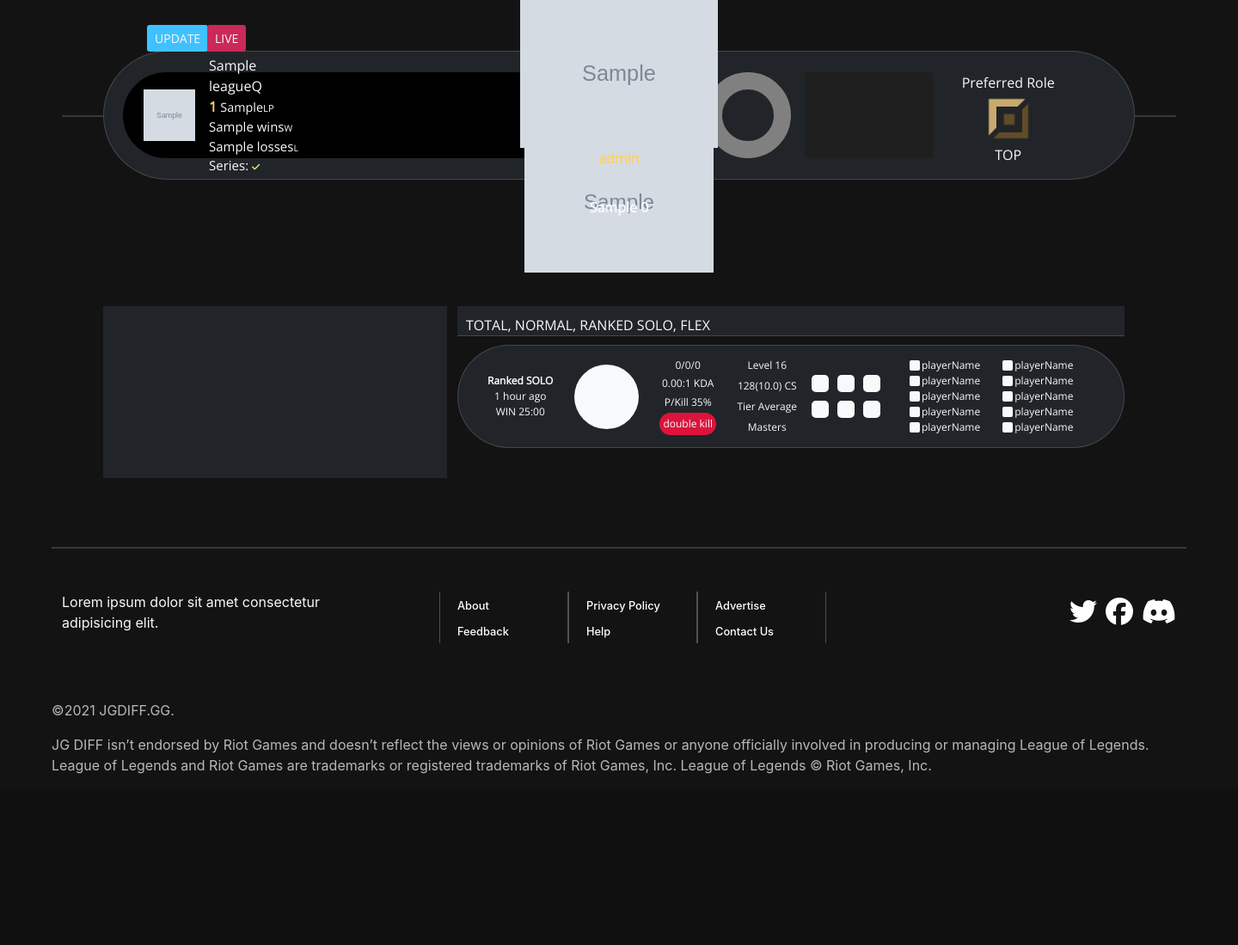
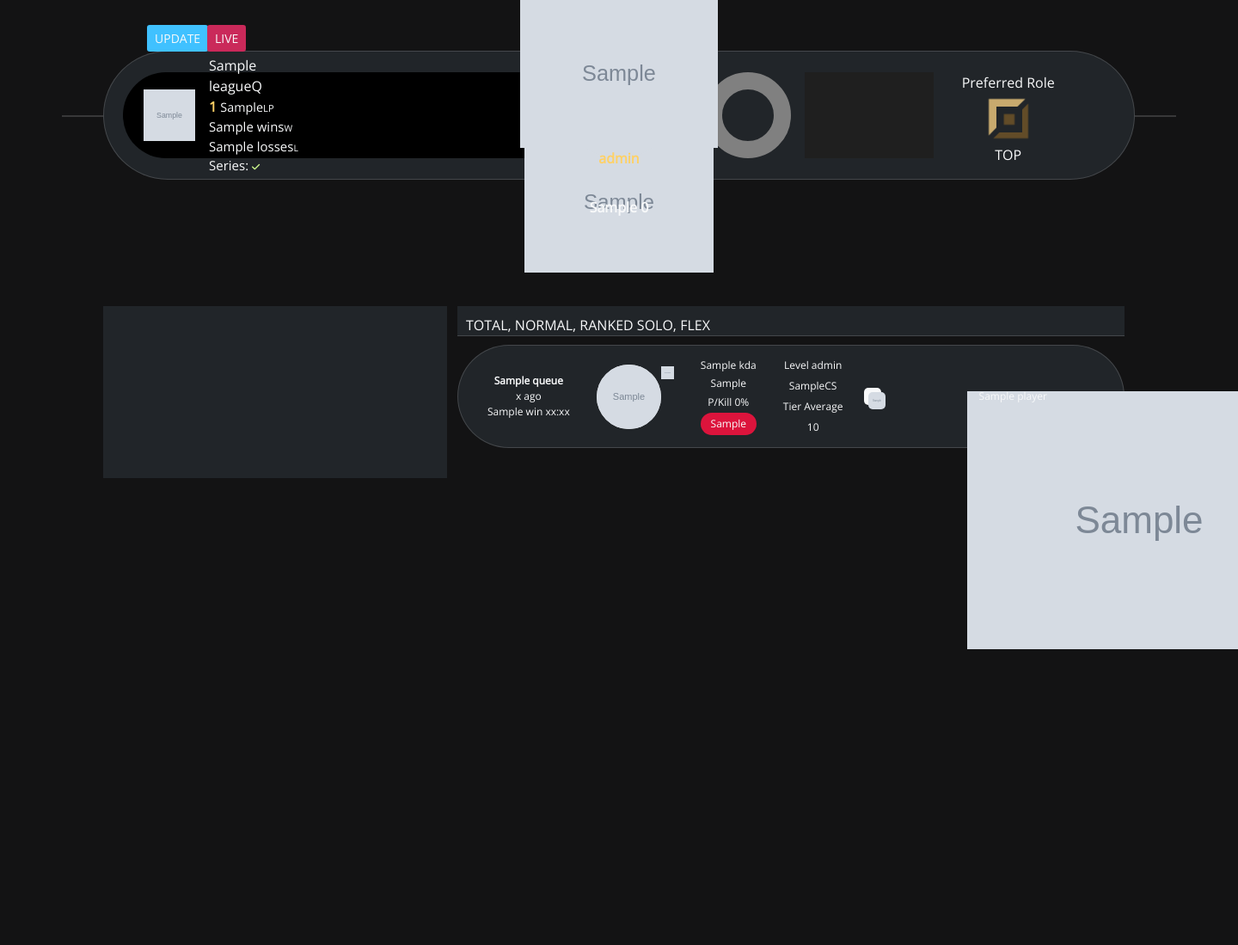
Before and after one commit to galaddirie/jg_diff, a Django app: template templates/summoner/player_page_valid.html in a window 1440 px wide; the page is wider, and only the part inside the window is pictured. Shown: the part 116-1215 px from the top of that part at 86% size. Before the commit the page ends 1016 px from the top of that part, so only its background shows below. Run offline with Django 3.2, Linux system fonts and the light colour scheme; the template is opened without the code that fills it: most values are stand-ins (such as "Sample title", 1, 10 or a date in 2020); grey boxes marked "Sample" are stand-in pictures; a map, chart or similar area stays blank; some libraries are stand-ins or nearby versions.

Commit message:
Implemented match history front end

```diff
--- a/static/css/custom.css
+++ b/static/css/custom.css
@@ -491,7 +491,7 @@
 /* MATCH HISTORY */
 .match-container{
   margin-top: 150px;
-  height: 200px;
+  height: 2000px;
 
 }
 .match-card{
--- a/templates/summoner/player_page_valid.html
+++ b/templates/summoner/player_page_valid.html
@@ -131,98 +131,74 @@
                             TOTAL, NORMAL, RANKED SOLO, FLEX
                             </div>
                         </div>
+                        {% for match in 0.match_history%}
                             <div class="match-card bg-dark" style="border-radius: 100px; border: 1px solid rgba(255, 255, 255, 0.158);">
                                 <div class="match-content d-flex justify-content-between px-4" style="font-size: 12px; width: 100%; ">
                                     <div class="match-info text-center d-flex align-items-center">
                                         <div>
-                                        <div class="queue-type" style="font-weight: bold;">Ranked SOLO</div>
-                                        <div class="time-delta"> 1 hour ago</div>
-                                        <div class="victory-status">WIN 25:00</div>
+                                            <div class="queue-type" style="font-weight: bold;">{{match.match_info.queue}}</div>
+                                            <div class="time-delta"> x ago</div>
+                                            <div class="victory-status">{{match.match_info.win}} xx:xx </div>
                                         </div>
                                     </div>
                                     <div class="champion-info d-flex align-items-center justify-content-center">
+                                        <div class="d-flex">
+                                            <div class="champ-icon bg-light" ><img class="champ-icon" src="{{match.summoner_info.champion.image}}" alt="{{match.summoner_info.champion.name}}"></div>
+                                            <div class="summoner-spells">
+                                                {% for spell in match.summoner_info.spells%}
                                                     <div>
-                                        <div class="champ-icon bg-light" ></div>
-                                        <div class="summoner-spells"> </div>
+                                                        <img style="width: 15px; height: 15px;" src="{{spell.image}}" alt="spell.name">
+                                                    </div>
+                                                {%endfor%}
+
+                                            </div>
                                             <div class="runes" ></div>
                                         </div>
                                     </div>
                                     <div class="player-stats d-flex flex-column text-center justify-content-between my-1">
-                                        <div class="KDA">0/0/0</div>
-                                        <div class="KDA-ratio">0.00:1 KDA</div>
-                                        <div class="participation">P/Kill 35%</div>
-                                        <div class="multikill ">double kill</div>
+                                            <div class="KDA">{{match.summoner_info.KDA}}</div>
+                                            <div class="KDA-ratio">{{match.summoner_info.kill_ratio}}</div>
+                                            <div class="participation">P/Kill 0%</div>
+                                            {% if match.summoner_info.multi_kill  %}
+                                                <div class="multikill ">{{match.summoner_info.multi_kill}}</div>
+                                            {%endif%}
                                     </div>
                                     <div class="player-stats-continued d-flex flex-column text-center justify-content-between my-1">
-                                        <div class="level">Level 16</div>
-                                        <div class="creep-score">128(10.0) CS</div>
+                                            <div class="level">Level {{match.summoner_info.level}}</div>
+                                            <div class="creep-score"> {{match.summoner_info.cs}}CS</div>
                                             <div class="">Tier Average</div>
-                                        <div class="tier-division">Masters</div>
+                                            <div class="tier-division">{{match.match_info.tier_average}}</div>
                                     </div>
                                     <div class="items d-flex align-items-center">
                                         <div class="item-container row" >
-                                        <div class="item bg-light"></div>
-                                        <div class="item bg-light"></div>
-                                        <div class="item bg-light"></div>
-                                        <div class="item bg-light"></div>
-                                        <div class="item bg-light"></div>
-                                        <div class="item bg-light"></div>
+                                            {% for item in match.summoner_info.items%}
+                                                {% if item %}
+                                                    <div class="item bg-light"><img class="item" src="{{item.image}}" alt="item.name"></div>
+                                                {%else%}
+                                                    <div class="item bg-light" style="background-color:red;"></div>
+                                                {%endif%}
+                                            {% endfor %}
 
                                         </div>
                                     </div>
                                     <div class="participants d-flex align-items-center">
+                                        {% for team in match.participants%}
                                         <div class="Team">
                                             <div class="player-list me-4">
+                                                {% for player in team%}
                                                     <div class="d-flex align-items-center">
-                                                <div class="player-list-champ-icon bg-light"></div>
-                                                playerName
+                                                        <div class="player-list-champ-icon bg-light"><img src="{{player.champion.image}}" alt="{{player.champion.name}}"></div>
+                                                        {{player.name}}
                                                     </div>
-                                            <div class="d-flex align-items-center">
-                                                <div class="player-list-champ-icon bg-light"></div>
-                                                playerName
-                                            </div>
-                                            <div class="d-flex align-items-center">
-                                                <div class="player-list-champ-icon bg-light"></div>
-                                                playerName
-                                            </div>
-                                            <div class="d-flex align-items-center">
-                                                <div class="player-list-champ-icon bg-light"></div>
-                                                playerName
-                                            </div>
-                                            <div class="d-flex align-items-center">
-                                                <div class="player-list-champ-icon bg-light"></div>
-                                                playerName
+                                                {% endfor %}
                                             </div>
                                         </div>
-                                    </div>
-                                    <div class="Team">
-                                        <div class="player-list ">
-                                            <div class="d-flex align-items-center">
-                                                <div class="player-list-champ-icon bg-light"></div>
-                                                playerName
-                                            </div>
-                                            <div class="d-flex align-items-center">
-                                                <div class="player-list-champ-icon bg-light"></div>
-                                                playerName
-                                            </div>
-                                            <div class="d-flex align-items-center">
-                                                <div class="player-list-champ-icon bg-light"></div>
-                                                playerName
-                                            </div>
-                                            <div class="d-flex align-items-center">
-                                                <div class="player-list-champ-icon bg-light"></div>
-                                                playerName
-                                            </div>
-                                            <div class="d-flex align-items-center">
-                                                <div class="player-list-champ-icon bg-light"></div>
-                                                playerName
-                                            </div>
-                                        </div>
-                                    </div>
+                                        {%endfor%}
                                     </div>
                                     <div class="match-details"></div>
                                 </div>
                             </div>
+                        {% endfor %}
                     </div>
                 </div>
             </div>
```
Also changed, not shown: summoner/views.py (+49 -33 lines). Lines whose indentation alone changed are shown as unchanged.
